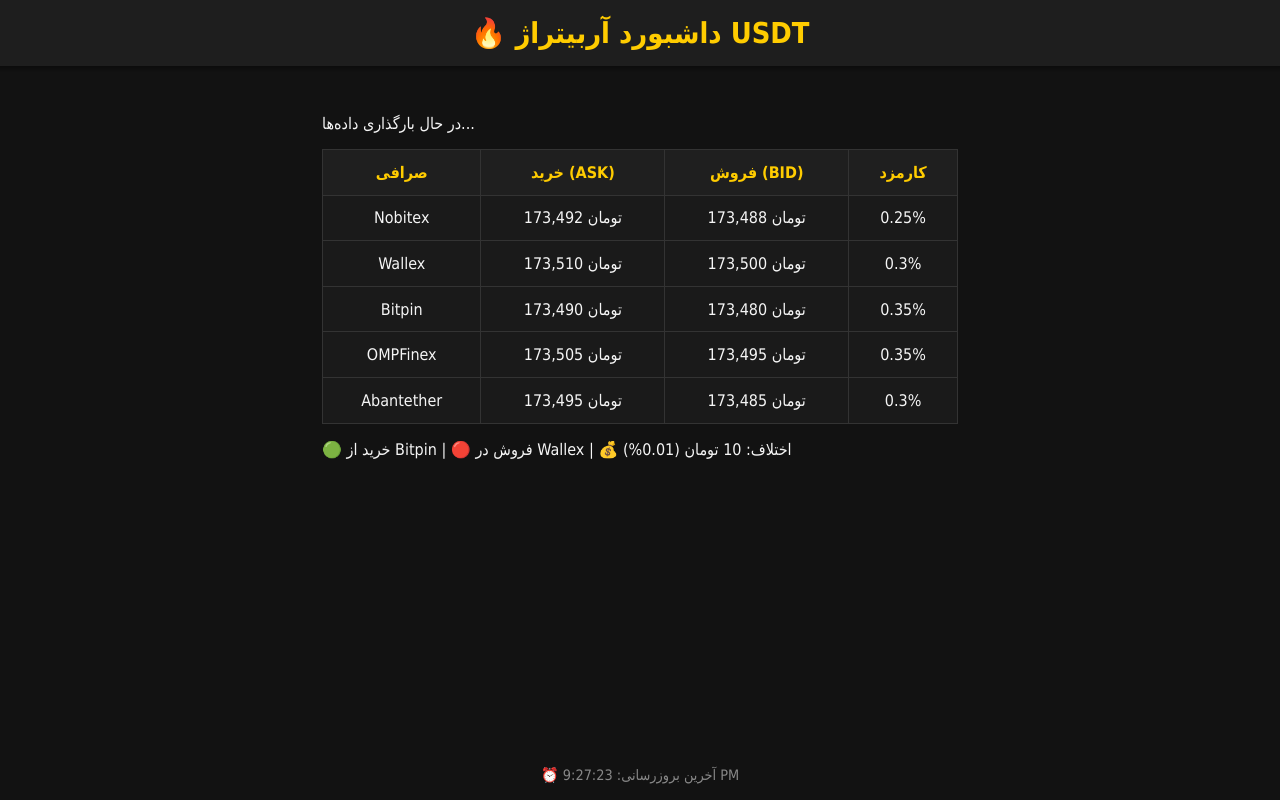
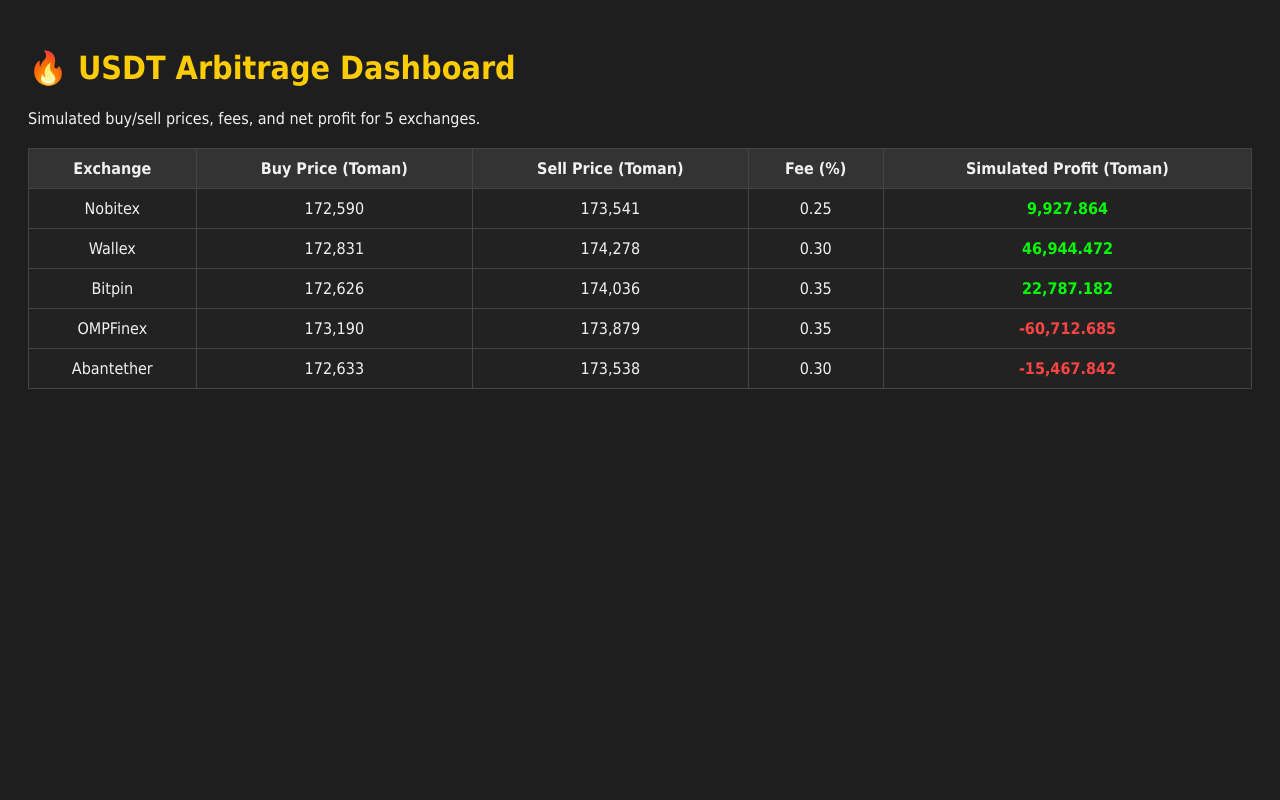
Before and after one commit to AlirezaSvgg/usdt-bot, a website: page index.html in a window 1280 px wide. Drawn offline with Linux system fonts and the light colour scheme.

Commit message:
Update index.html

```diff
--- a/index.html
+++ b/index.html
@@ -1,145 +1,77 @@
 <!DOCTYPE html>
-<html lang="fa">
+<html lang="en">
 <head>
   <meta charset="UTF-8">
-  <meta name="viewport" content="width=device-width, initial-scale=1.0">
-  <title>🔥 داشبورد آربیتراژ USDT</title>
+  <title>USDT Arbitrage Dashboard</title>
   <style>
-    body {
-      font-family: Tahoma, sans-serif;
-      background-color: #121212;
-      color: #f5f5f5;
-      margin: 0;
-      padding: 0;
-      display: flex;
-      flex-direction: column;
-      align-items: center;
-      min-height: 100vh;
-    }
-    header {
-      background-color: #1e1e1e;
-      width: 100%;
-      padding: 1rem;
-      text-align: center;
-      box-shadow: 0 2px 5px rgba(0,0,0,0.5);
-    }
-    header h1 {
-      margin: 0;
-      font-size: 1.8rem;
-      color: #ffcc00;
-    }
-    main {
-      flex: 1;
-      width: 100%;
-      max-width: 700px;
-      padding: 2rem;
-      box-sizing: border-box;
-    }
-    table {
-      width: 100%;
-      border-collapse: collapse;
-      margin-top: 1rem;
-    }
-    table, th, td {
-      border: 1px solid #333;
-    }
-    th, td {
-      padding: 0.8rem;
-      text-align: center;
-    }
-    th {
-      background-color: #1f1f1f;
-      color: #ffcc00;
-    }
-    td {
-      background-color: #1a1a1a;
-    }
-    .profit {
-      color: #4caf50;
-      font-weight: bold;
-    }
-    .loss {
-      color: #f44336;
-      font-weight: bold;
-    }
-    footer {
-      text-align: center;
-      padding: 1rem;
-      font-size: 0.9rem;
-      color: #888;
-    }
+    body { font-family: Tahoma, sans-serif; background: #1e1e1e; color: #f1f1f1; padding: 20px; }
+    h1 { color: #ffcc00; }
+    table { width: 100%; border-collapse: collapse; margin-top: 20px; }
+    th, td { padding: 10px; text-align: center; border: 1px solid #444; }
+    th { background: #333; }
+    td { background: #222; }
+    .profit { color: #00ff00; font-weight: bold; }
+    .loss { color: #ff4444; font-weight: bold; }
   </style>
 </head>
 <body>
-  <header>
-    <h1>🔥 داشبورد آربیتراژ USDT</h1>
-  </header>
-  <main>
-    <p>در حال بارگذاری داده‌ها...</p>
-    <table id="arb-table" style="display:none;">
+  <h1>🔥 USDT Arbitrage Dashboard</h1>
+  <p>Simulated buy/sell prices, fees, and net profit for 5 exchanges.</p>
+
+  <table id="arbTable">
     <thead>
       <tr>
-          <th>صرافی</th>
-          <th>خرید (ASK)</th>
-          <th>فروش (BID)</th>
-          <th>کارمزد</th>
+        <th>Exchange</th>
+        <th>Buy Price (Toman)</th>
+        <th>Sell Price (Toman)</th>
+        <th>Fee (%)</th>
+        <th>Simulated Profit (Toman)</th>
       </tr>
     </thead>
-      <tbody>
-        <!-- اینجا ردیف‌ها توسط جاوااسکریپت اضافه می‌شوند -->
-      </tbody>
+    <tbody></tbody>
   </table>
-    <p id="summary" style="margin-top:1rem;"></p>
-  </main>
-  <footer>
-    ⏰ آخرین بروزرسانی: <span id="time">—</span>
-  </footer>
 
   <script>
-    async function fetchData() {
-      // نمونه داده (بعداً API واقعی میاد اینجا)
-      const data = {
-        "Nobitex": {"best_bid":173488,"best_ask":173492,"fee":0.25},
-        "Wallex": {"best_bid":173500,"best_ask":173510,"fee":0.3},
-        "Bitpin": {"best_bid":173480,"best_ask":173490,"fee":0.35},
-        "OMPFinex": {"best_bid":173495,"best_ask":173505,"fee":0.35},
-        "Abantether": {"best_bid":173485,"best_ask":173495,"fee":0.3}
-      };
+    const exchanges = [
+      { name: "Nobitex", fee: 0.25 },
+      { name: "Wallex", fee: 0.3 },
+      { name: "Bitpin", fee: 0.35 },
+      { name: "OMPFinex", fee: 0.35 },
+      { name: "Abantether", fee: 0.3 },
+    ];
 
-      const table = document.getElementById('arb-table');
-      const tbody = table.querySelector('tbody');
-      tbody.innerHTML = '';
+    const investment = 20000000; // simulated investment in Toman
 
-      let minAsk = Infinity, maxBid = 0, buyEx='', sellEx='';
-
-      for (let ex in data) {
-        const row = document.createElement('tr');
-        const bid = data[ex].best_bid;
-        const ask = data[ex].best_ask;
-        const fee = data[ex].fee;
-
-        row.innerHTML = `<td>${ex}</td>
-                         <td>${ask.toLocaleString()} تومان</td>
-                         <td>${bid.toLocaleString()} تومان</td>
-                         <td>${fee}%</td>`;
-        tbody.appendChild(row);
-
-        if (ask < minAsk) { minAsk = ask; buyEx = ex; }
-        if (bid > maxBid) { maxBid = bid; sellEx = ex; }
+    function randomPrice(base, variance = 500) {
+      return Math.round(base + (Math.random() - 0.5) * 2 * variance);
     }
 
-      table.style.display = 'table';
+    function updateTable() {
+      const tbody = document.querySelector("#arbTable tbody");
+      tbody.innerHTML = "";
 
-      const diff = maxBid - minAsk;
-      const diffPct = (diff / minAsk * 100).toFixed(2);
-      const summary = document.getElementById('summary');
-      summary.innerHTML = `🟢 خرید از ${buyEx} | 🔴 فروش در ${sellEx} | 💰 اختلاف: ${diff.toLocaleString()} تومان (${diffPct}%)`;
+      const results = exchanges.map(ex => {
+        const buy = randomPrice(173000);
+        const sell = randomPrice(174000);
+        const grossProfit = (sell * (1 - ex.fee/100) - buy * (1 + ex.fee/100)) * (investment / buy);
+        return { ...ex, buy, sell, profit: grossProfit };
+      });
 
-      document.getElementById('time').textContent = new Date().toLocaleTimeString();
+      results.forEach(r => {
+        const tr = document.createElement("tr");
+        tr.innerHTML = `
+          <td>${r.name}</td>
+          <td>${r.buy.toLocaleString()}</td>
+          <td>${r.sell.toLocaleString()}</td>
+          <td>${r.fee.toFixed(2)}</td>
+          <td class="${r.profit >= 0 ? 'profit' : 'loss'}">${r.profit.toLocaleString()}</td>
+        `;
+        tbody.appendChild(tr);
+      });
     }
 
-    fetchData();
-    setInterval(fetchData, 10000); // هر 10 ثانیه آپدیت
+    setInterval(updateTable, 2000);
+    updateTable();
   </script>
 </body>
 </html>
```
Lines whose indentation alone changed are shown as unchanged.
